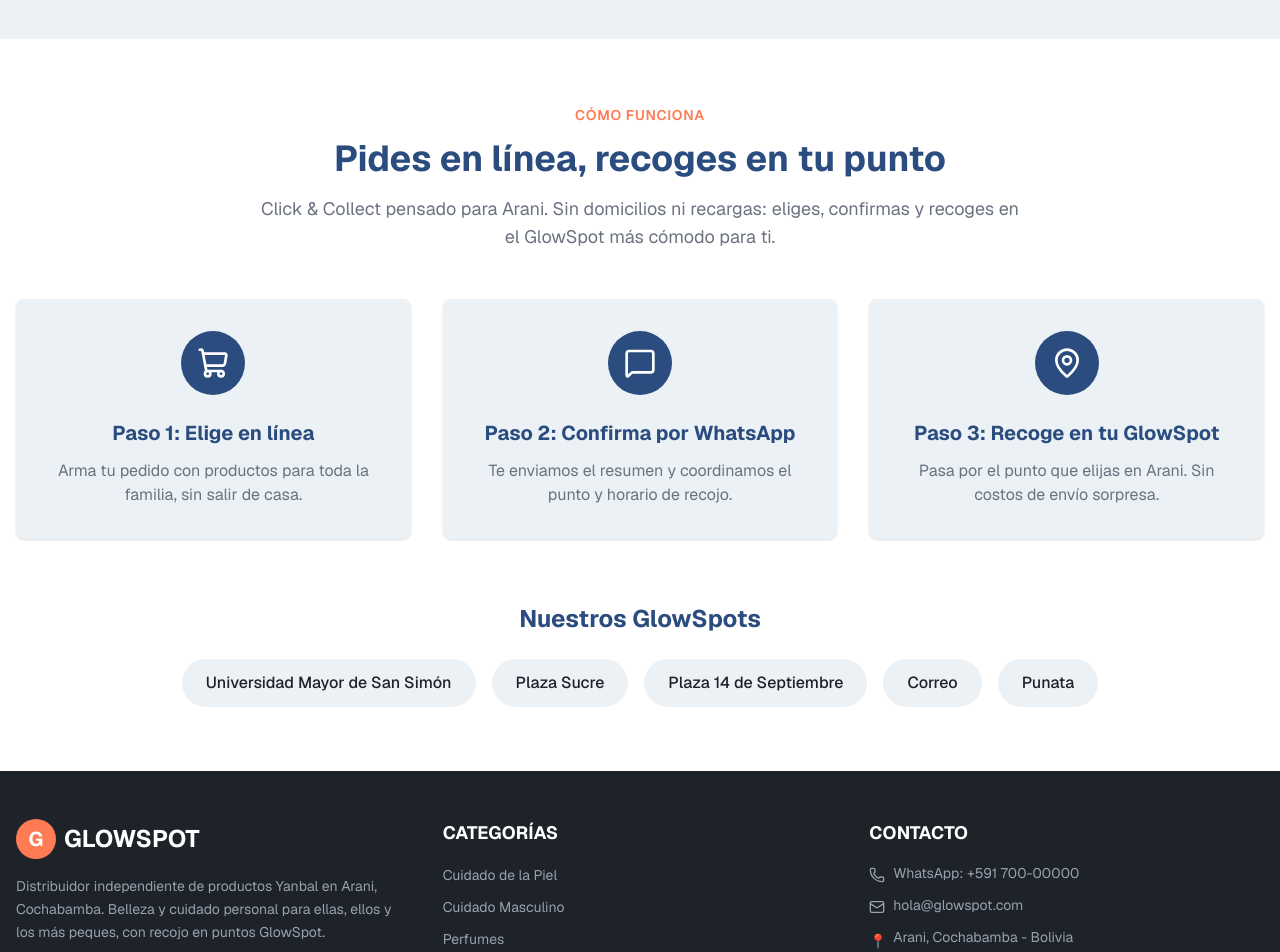
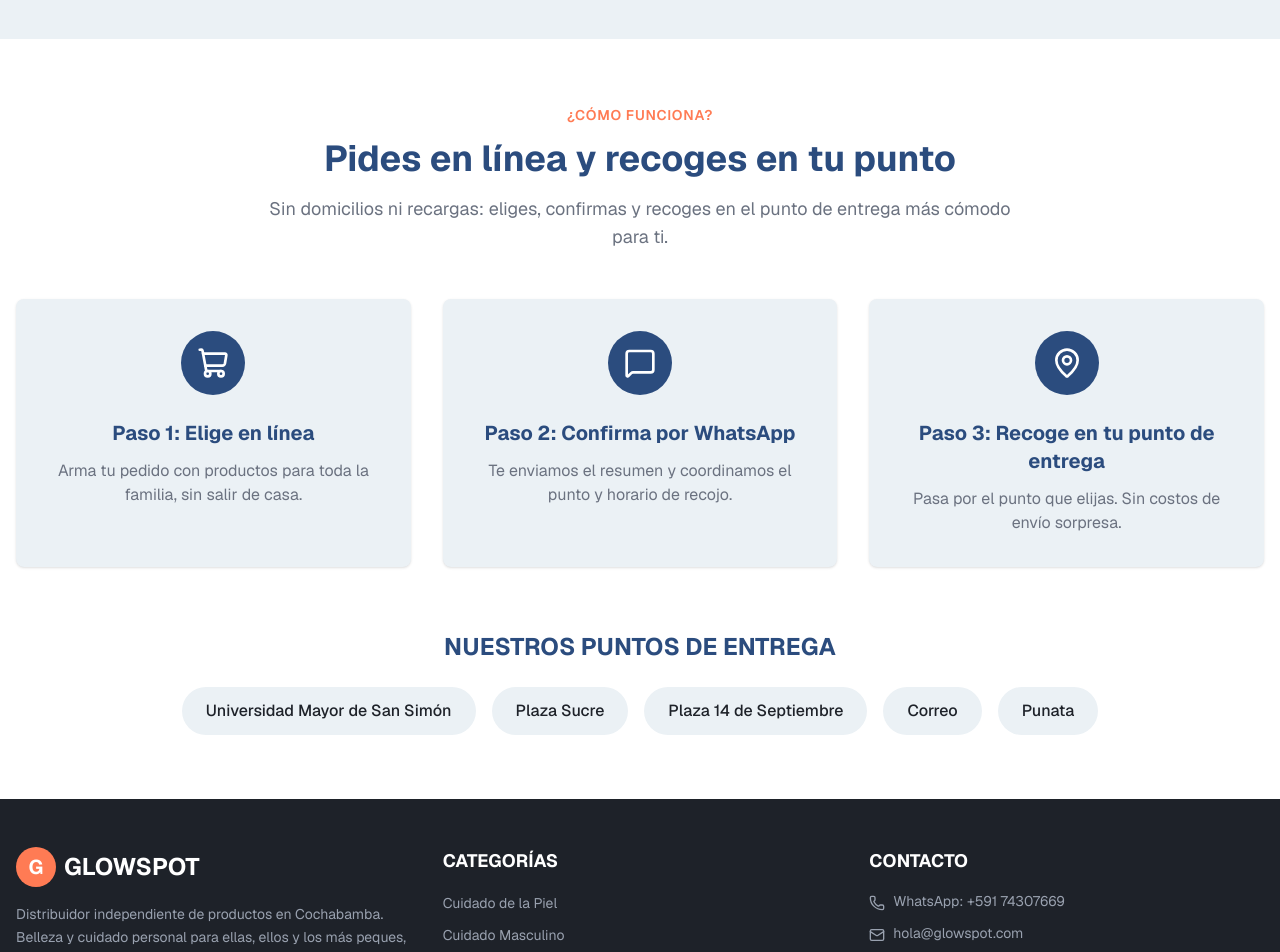
Before and after one commit to Luis-Guarachi-Cachaca/EmprendimientoXD, a Next.js app in the folder emprendimiento-xd/: page / in a window 1280 px wide. Shown: the part 2200-3152 px from the top of the page. Built offline with nearby package versions, Linux system fonts and the light colour scheme.

Commit message:
fix(textos): se modificaron algunos textos sobre como funciona y la informacion de la parte inferior

```diff
--- a/emprendimiento-xd/components/Footer.tsx
+++ b/emprendimiento-xd/components/Footer.tsx
@@ -22,8 +22,8 @@ export function Footer() {
               <span className="text-2xl font-bold">GLOWSPOT</span>
             </div>
             <p className="text-gray-400 text-sm leading-relaxed">
-              Distribuidor independiente de productos Yanbal en Arani, Cochabamba.
-              Belleza y cuidado personal para ellas, ellos y los más peques, con recojo en puntos GlowSpot.
+              Distribuidor independiente de productos en Cochabamba.
+              Belleza y cuidado personal para ellas, ellos y los más peques, con recojo en puntos de entrega.
             </p>
             <div className="flex gap-4">
               <a href="#" className="w-10 h-10 bg-[#2B4C7E] rounded-full flex items-center justify-center hover:bg-[#FF7B54] transition-colors">
@@ -61,7 +61,7 @@ export function Footer() {
             <ul className="space-y-3 text-gray-400 text-sm">
               <li className="flex items-start gap-2">
                 <Phone className="w-4 h-4 mt-1 flex-shrink-0" />
-                <span>WhatsApp: +591 700-00000</span>
+                <span>WhatsApp: +591 74307669</span>
               </li>
               <li className="flex items-start gap-2">
                 <Mail className="w-4 h-4 mt-1 flex-shrink-0" />
@@ -69,7 +69,7 @@ export function Footer() {
               </li>
               <li className="flex items-start gap-2">
                 <span className="w-4 h-4 mt-1 flex-shrink-0">📍</span>
-                <span>Arani, Cochabamba - Bolivia</span>
+                <span>Cochabamba - Bolivia</span>
               </li>
               <li className="flex items-start gap-2">
                 <span className="w-4 h-4 mt-1 flex-shrink-0">📍</span>
@@ -81,7 +81,7 @@ export function Footer() {
 
         {/* Copyright */}
         <div className="border-t border-gray-700 mt-8 pt-8 text-center text-gray-400 text-sm">
-          <p>© 2026 GLOWSPOT - Distribuidor Independiente Yanbal - Mockup de demostración</p>
+          <p>© 2026 GLOWSPOT - Distribuidor Independiente</p>
         </div>
       </div>
     </footer>
--- a/emprendimiento-xd/components/HowItWorks.tsx
+++ b/emprendimiento-xd/components/HowItWorks.tsx
@@ -15,14 +15,14 @@ export function HowItWorks() {
         {/* Header */}
         <div className="text-center mb-12">
           <span className="text-[#FF7B54] font-semibold text-sm uppercase tracking-wider">
-            CÓMO FUNCIONA
+            ¿CÓMO FUNCIONA?
           </span>
           <h2 className="text-4xl font-bold text-[#2B4C7E] mt-3 mb-4">
-            Pides en línea, recoges en tu punto
+            Pides en línea y recoges en tu punto
           </h2>
           <p className="text-lg text-[#6B7280] max-w-3xl mx-auto">
-            Click & Collect pensado para Arani. Sin domicilios ni recargas: eliges, confirmas y
-            recoges en el GlowSpot más cómodo para ti.
+            Sin domicilios ni recargas: eliges, confirmas y
+            recoges en el punto de entrega más cómodo para ti.
           </p>
         </div>
 
@@ -52,16 +52,16 @@ export function HowItWorks() {
             <div className="bg-[#2B4C7E] p-4 rounded-full text-white mb-6">
               <MapPin size={32} />
             </div>
-            <h3 className="text-xl font-bold text-[#2B4C7E] mb-3">Paso 3: Recoge en tu GlowSpot</h3>
+            <h3 className="text-xl font-bold text-[#2B4C7E] mb-3">Paso 3: Recoge en tu punto de entrega</h3>
             <p className="text-[#6B7280]">
-              Pasa por el punto que elijas en Arani. Sin costos de envío sorpresa.
+              Pasa por el punto que elijas. Sin costos de envío sorpresa.
             </p>
           </div>
         </div>
 
         {/* Location Buttons — id + scroll-mt-24: punto de destino del botón "Puntos de Entrega" del Hero */}
         <div id="puntos-entrega" className="text-center scroll-mt-24">
-          <h3 className="text-2xl font-bold text-[#2B4C7E] mb-6">Nuestros GlowSpots</h3>
+          <h3 className="text-2xl font-bold text-[#2B4C7E] mb-6">NUESTROS PUNTOS DE ENTREGA</h3>
           <div className="flex flex-wrap justify-center gap-4">
             {locations.map((location) => (
               <button
```
